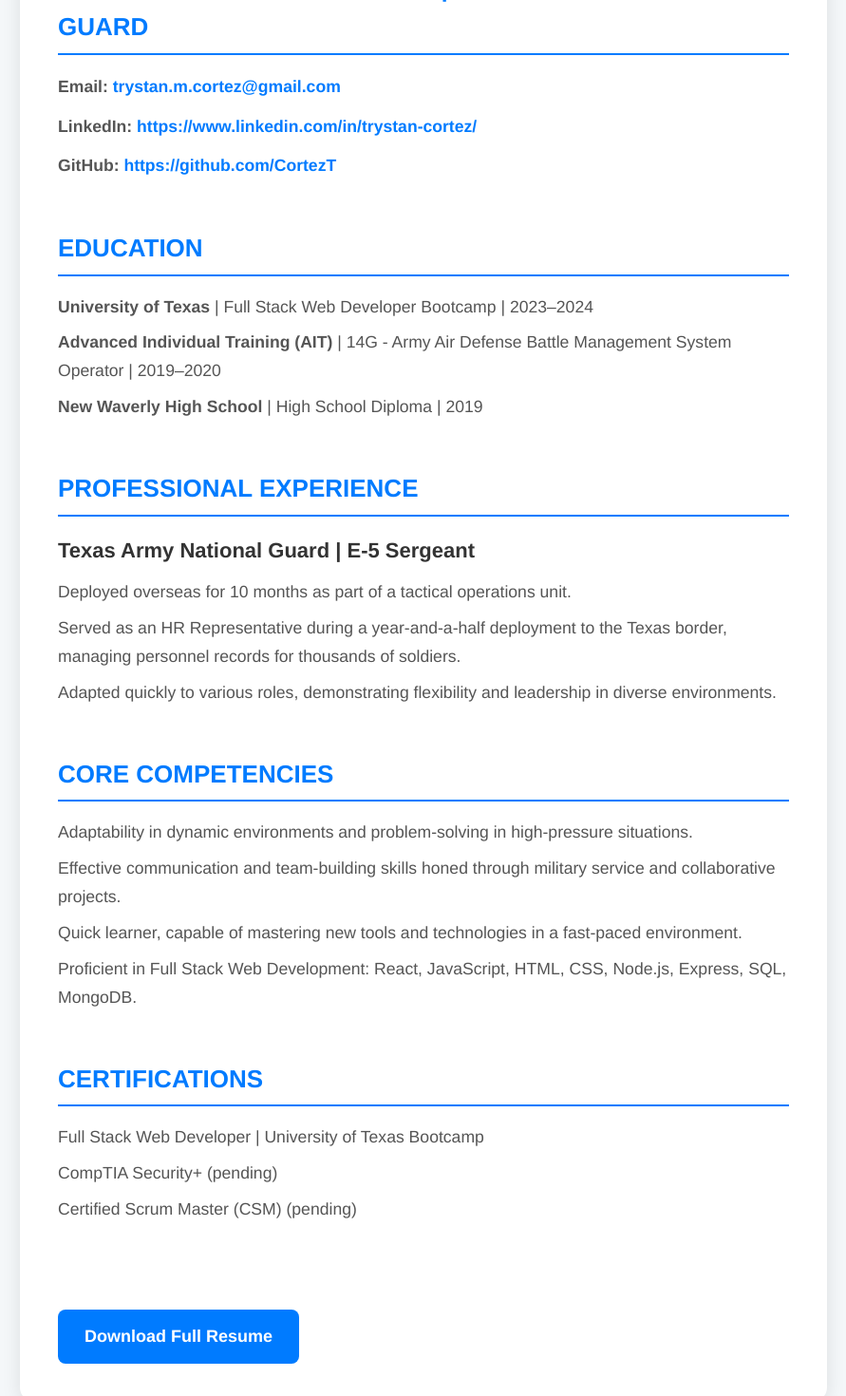
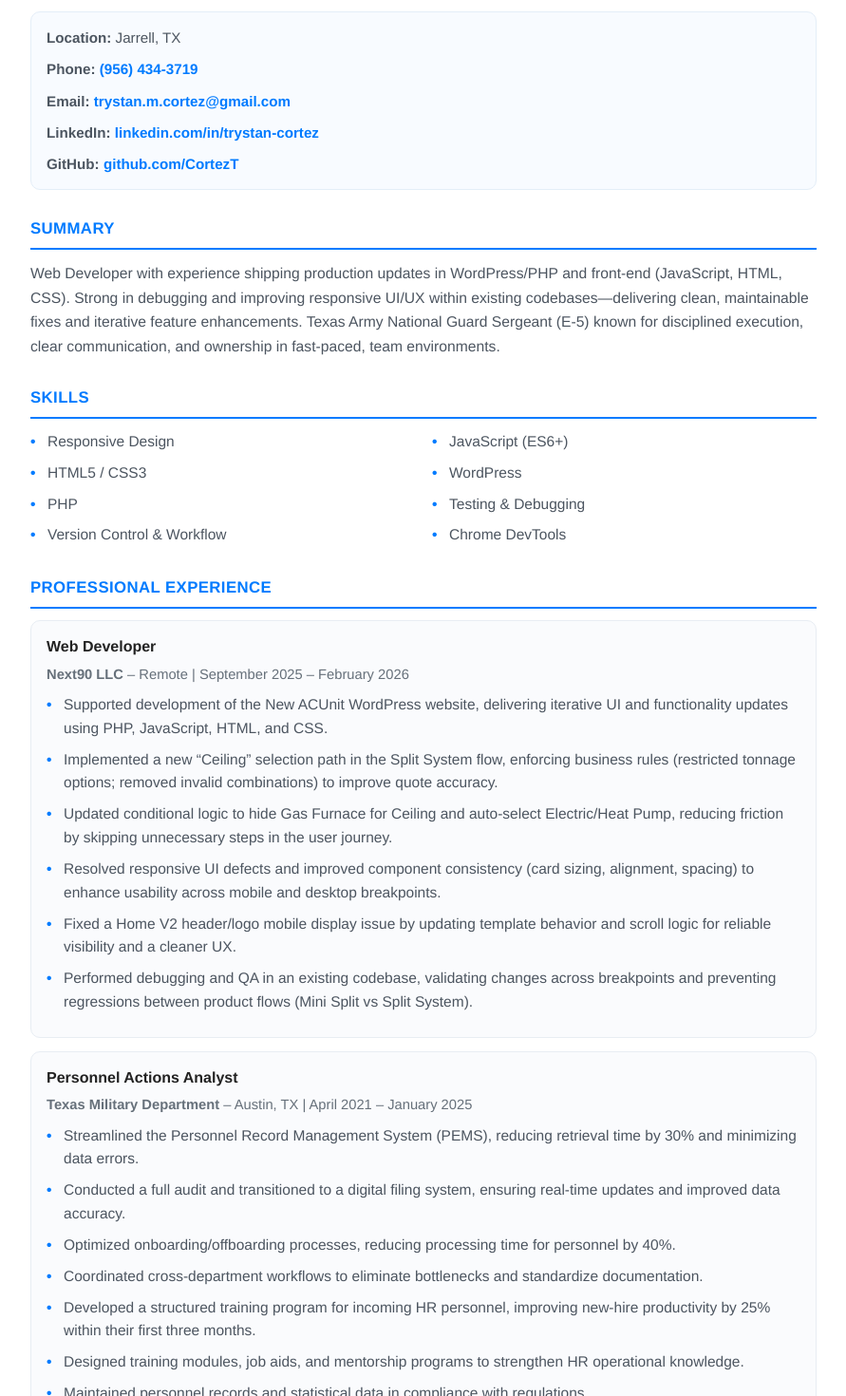
Before and after one commit to CortezT/My-Portfolio, a React (Create React App) app: page /resume in a window 1280 px wide. Shown: the part 280-1750 px from the top of the page at 95% size, without its empty margins (194-1085 px from the left). Built offline with nearby package versions, Linux system fonts and the light colour scheme.

Commit message:
update to resume

```diff
--- a/src/pages/Resume/index.js
+++ b/src/pages/Resume/index.js
@@ -4,56 +4,162 @@ import './style.css';
 function Resume() {
     return (
         <div className="resume">
-            <h1>Trystan Cortez</h1>
-            <h3>Full Stack Web Developer | U.S. Army National Guard</h3>
+            <h1>Trystan M. Cortez</h1>
+            <h3>Web Developer | Texas Army National Guard Sergeant (E-5)</h3>
 
             <section className="contact">
                 <p>
-                    <strong>Email:</strong> <a href="mailto:trystan.m.cortez@gmail.com">trystan.m.cortez@gmail.com</a>
+                    <strong>Location:</strong> Jarrell, TX
                 </p>
                 <p>
-                    <strong>LinkedIn:</strong> <a href="https://www.linkedin.com/in/trystan-cortez/" target="_blank" rel="noopener noreferrer">https://www.linkedin.com/in/trystan-cortez/</a>
+                    <strong>Phone:</strong> <a href="tel:+19564343719">(956) 434-3719</a>
                 </p>
                 <p>
-                    <strong>GitHub:</strong> <a href="https://github.com/CortezT" target="_blank" rel="noopener noreferrer">https://github.com/CortezT</a>
+                    <strong>Email:</strong>{' '}
+                    <a href="mailto:trystan.m.cortez@gmail.com">trystan.m.cortez@gmail.com</a>
+                </p>
+                <p>
+                    <strong>LinkedIn:</strong>{' '}
+                    <a
+                        href="https://www.linkedin.com/in/trystan-cortez/"
+                        target="_blank"
+                        rel="noopener noreferrer"
+                    >
+                        linkedin.com/in/trystan-cortez
+                    </a>
+                </p>
+                <p>
+                    <strong>GitHub:</strong>{' '}
+                    <a
+                        href="https://github.com/CortezT"
+                        target="_blank"
+                        rel="noopener noreferrer"
+                    >
+                        github.com/CortezT
+                    </a>
                 </p>
             </section>
 
-            <section className="education">
-                <h3>Education</h3>
+            <section className="summary">
+                <h3>Summary</h3>
+                <p>
+                    Web Developer with experience shipping production updates in WordPress/PHP and
+                    front-end (JavaScript, HTML, CSS). Strong in debugging and improving responsive
+                    UI/UX within existing codebases—delivering clean, maintainable fixes and iterative
+                    feature enhancements. Texas Army National Guard Sergeant (E-5) known for disciplined
+                    execution, clear communication, and ownership in fast-paced, team environments.
+                </p>
+            </section>
+
+            <section className="skills">
+                <h3>Skills</h3>
                 <ul>
-                    <li><strong>University of Texas</strong> | Full Stack Web Developer Bootcamp | 2023–2024</li>
-                    <li><strong>Advanced Individual Training (AIT)</strong> | 14G - Army Air Defense Battle Management System Operator | 2019–2020</li>
-                    <li><strong>New Waverly High School</strong> | High School Diploma | 2019</li>
+                    <li>Responsive Design</li>
+                    <li>JavaScript (ES6+)</li>
+                    <li>HTML5 / CSS3</li>
+                    <li>WordPress</li>
+                    <li>PHP</li>
+                    <li>Testing &amp; Debugging</li>
+                    <li>Version Control &amp; Workflow</li>
+                    <li>Chrome DevTools</li>
                 </ul>
             </section>
 
             <section className="experience">
                 <h3>Professional Experience</h3>
-                <h4>Texas Army National Guard | E-5 Sergeant</h4>
-                <ul>
-                    <li>Deployed overseas for 10 months as part of a tactical operations unit.</li>
-                    <li>Served as an HR Representative during a year-and-a-half deployment to the Texas border, managing personnel records for thousands of soldiers.</li>
-                    <li>Adapted quickly to various roles, demonstrating flexibility and leadership in diverse environments.</li>
-                </ul>
+
+                <div className="job">
+                    <h4>Web Developer</h4>
+                    <p><strong>Next90 LLC</strong> – Remote | September 2025 – February 2026</p>
+                    <ul>
+                        <li>
+                            Supported development of the New ACUnit WordPress website, delivering iterative UI
+                            and functionality updates using PHP, JavaScript, HTML, and CSS.
+                        </li>
+                        <li>
+                            Implemented a new “Ceiling” selection path in the Split System flow, enforcing
+                            business rules (restricted tonnage options; removed invalid combinations) to improve
+                            quote accuracy.
+                        </li>
+                        <li>
+                            Updated conditional logic to hide Gas Furnace for Ceiling and auto-select
+                            Electric/Heat Pump, reducing friction by skipping unnecessary steps in the user journey.
+                        </li>
+                        <li>
+                            Resolved responsive UI defects and improved component consistency (card sizing,
+                            alignment, spacing) to enhance usability across mobile and desktop breakpoints.
+                        </li>
+                        <li>
+                            Fixed a Home V2 header/logo mobile display issue by updating template behavior and
+                            scroll logic for reliable visibility and a cleaner UX.
+                        </li>
+                        <li>
+                            Performed debugging and QA in an existing codebase, validating changes across
+                            breakpoints and preventing regressions between product flows (Mini Split vs Split System).
+                        </li>
+                    </ul>
+                </div>
+
+                <div className="job">
+                    <h4>Personnel Actions Analyst</h4>
+                    <p><strong>Texas Military Department</strong> – Austin, TX | April 2021 – January 2025</p>
+                    <ul>
+                        <li>
+                            Streamlined the Personnel Record Management System (PEMS), reducing retrieval time by
+                            30% and minimizing data errors.
+                        </li>
+                        <li>
+                            Conducted a full audit and transitioned to a digital filing system, ensuring real-time
+                            updates and improved data accuracy.
+                        </li>
+                        <li>
+                            Optimized onboarding/offboarding processes, reducing processing time for personnel by 40%.
+                        </li>
+                        <li>
+                            Coordinated cross-department workflows to eliminate bottlenecks and standardize documentation.
+                        </li>
+                        <li>
+                            Developed a structured training program for incoming HR personnel, improving new-hire
+                            productivity by 25% within their first three months.
+                        </li>
+                        <li>
+                            Designed training modules, job aids, and mentorship programs to strengthen HR operational knowledge.
+                        </li>
+                        <li>
+                            Maintained personnel records and statistical data in compliance with regulations.
+                        </li>
+                    </ul>
+                </div>
             </section>
 
-            <section className="skills">
-                <h3>Core Competencies</h3>
-                <ul>
-                    <li>Adaptability in dynamic environments and problem-solving in high-pressure situations.</li>
-                    <li>Effective communication and team-building skills honed through military service and collaborative projects.</li>
-                    <li>Quick learner, capable of mastering new tools and technologies in a fast-paced environment.</li>
-                    <li>Proficient in Full Stack Web Development: React, JavaScript, HTML, CSS, Node.js, Express, SQL, MongoDB.</li>
-                </ul>
+            <section className="projects">
+                <h3>Projects</h3>
+                <div className="project">
+                    <h4>React Portfolio Website</h4>
+                    <p><strong>Tech:</strong> React, JavaScript, HTML, CSS</p>
+                    <ul>
+                        <li>
+                            Built a responsive portfolio site with reusable components and clean layout patterns
+                            to showcase web projects and skills.
+                        </li>
+                        <li>
+                            Implemented mobile-first styling and iterative UI refinements to ensure consistent
+                            presentation across devices.
+                        </li>
+                    </ul>
+                </div>
             </section>
 
-            <section className="certifications">
-                <h3>Certifications</h3>
+            <section className="education">
+                <h3>Education &amp; Training</h3>
                 <ul>
-                    <li>Full Stack Web Developer | University of Texas Bootcamp</li>
-                    <li>CompTIA Security+ (pending)</li>
-                    <li>Certified Scrum Master (CSM) (pending)</li>
+                    <li>
+                        <strong>Business Intelligence Analytics Program</strong> – TripleTen (Graduation: 2025)
+                    </li>
+                    <li>
+                        <strong>Coding Boot Camp Certificate Program</strong> – University of Texas at Austin
+                        (Graduation: 2024)
+                    </li>
                 </ul>
             </section>
 
--- a/src/pages/Resume/style.css
+++ b/src/pages/Resume/style.css
@@ -1,89 +1,114 @@
-/* General Reset */
+/* Reset */
 * {
     margin: 0;
     padding: 0;
     box-sizing: border-box;
 }
 
+/* Page */
 body {
     font-family: 'Helvetica Neue', Arial, sans-serif;
     background-color: #f4f7f9;
     color: #333;
     line-height: 1.6;
-    padding: 20px;
+    padding: 24px;
     display: flex;
     justify-content: center;
     align-items: flex-start;
-    height: 100vh;
+    min-height: 100vh;
+    /* allows full-page scrolling */
 }
 
 /* Resume Container */
 .resume {
-    max-width: 850px;
+    max-width: 900px;
     width: 100%;
-    margin: 0 auto;
-    padding: 40px;
-    background-color: #ffffff;
-    border-radius: 15px;
-    box-shadow: 0 4px 20px rgba(0, 0, 0, 0.1);
-    transition: box-shadow 0.3s ease-in-out;
-    overflow: hidden;
-    /* Prevent sections from overflowing */
-    margin-top: 30px;
+    margin: 20px auto;
+    padding: 36px;
+    background-color: #fff;
+    border-radius: 14px;
+    box-shadow: 0 8px 24px rgba(0, 0, 0, 0.08);
+    overflow-wrap: break-word;
 }
 
-.resume:hover {
-    box-shadow: 0 8px 20px rgba(0, 0, 0, 0.15);
+/* Top Header */
+.resume>h1 {
+    font-size: 2rem;
+    color: #222;
+    text-align: center;
+    margin-bottom: 6px;
+    letter-spacing: 0.5px;
 }
 
-/* Header */
-.resume h2 {
-    font-size: 36px;
-    color: #333;
-    margin-bottom: 15px;
-    font-weight: 700;
+.resume>h3 {
+    font-size: 1rem;
+    color: #5a6b7b;
     text-align: center;
-    letter-spacing: 1px;
+    margin-bottom: 24px;
+    font-weight: 500;
+    border: none;
+    text-transform: none;
+    padding-bottom: 0;
 }
 
-.resume h3 {
-    font-size: 26px;
+/* Generic Section Spacing */
+.resume section {
+    margin-bottom: 28px;
+}
+
+/* Section Titles */
+.resume section h3 {
+    font-size: 1.05rem;
     color: #007bff;
-    margin-bottom: 18px;
+    margin-bottom: 12px;
     text-transform: uppercase;
     border-bottom: 2px solid #007bff;
     padding-bottom: 6px;
-    font-weight: 600;
+    letter-spacing: 0.4px;
 }
 
-/* Section Headers */
+/* Job / Project Titles */
 .resume h4 {
-    color: #333;
-    font-size: 22px;
-    margin-bottom: 12px;
-    font-weight: 600;
+    color: #222;
+    font-size: 1rem;
+    margin-bottom: 4px;
+    font-weight: 700;
 }
 
-/* Paragraphs and Text */
+/* Paragraphs */
 .resume p {
-    color: #555;
-    font-size: 1.1rem;
-    margin-bottom: 16px;
-    line-height: 1.8;
-    text-align: justify;
+    color: #4c5560;
+    font-size: 0.98rem;
+    margin-bottom: 10px;
+    line-height: 1.65;
+    text-align: left;
 }
 
+/* Lists */
 .resume ul {
-    list-style-type: none;
+    list-style: none;
     padding-left: 0;
-    margin-bottom: 20px;
+    margin-top: 8px;
+    margin-bottom: 10px;
 }
 
 .resume li {
-    font-size: 1.1rem;
-    color: #555;
-    margin-bottom: 10px;
-    line-height: 1.7;
+    font-size: 0.97rem;
+    color: #4c5560;
+    margin-bottom: 8px;
+    line-height: 1.6;
+    padding-left: 18px;
+    position: relative;
+}
+
+/* Custom bullet */
+.resume li::before {
+    content: "•";
+    color: #007bff;
+    position: absolute;
+    left: 0;
+    top: 0;
+    font-weight: bold;
 }
 
 /* Links */
@@ -91,7 +116,7 @@ body {
     color: #007bff;
     text-decoration: none;
     font-weight: 600;
-    transition: color 0.3s ease-in-out;
+    transition: color 0.2s ease;
 }
 
 .resume a:hover {
@@ -99,87 +124,123 @@ body {
     text-decoration: underline;
 }
 
+/* Contact Section */
+.contact {
+    background: #f8fbff;
+    border: 1px solid #e4eef8;
+    border-radius: 10px;
+    padding: 14px 16px;
+    margin-bottom: 24px;
+}
+
+.contact p {
+    margin-bottom: 8px;
+    font-size: 0.95rem;
+    text-align: left;
+}
+
+.contact p:last-child {
+    margin-bottom: 0;
+}
+
+/* Summary */
+.summary p {
+    margin-bottom: 0;
+}
+
+/* Experience / Project Cards */
+.job,
+.project {
+    background: #fafbfd;
+    border: 1px solid #e8edf3;
+    border-radius: 10px;
+    padding: 14px 16px;
+    margin-bottom: 14px;
+}
+
+.job:last-child,
+.project:last-child {
+    margin-bottom: 0;
+}
+
+.job p,
+.project p {
+    margin-bottom: 8px;
+    color: #66707a;
+    font-size: 0.92rem;
+}
+
+/* Skills Grid (optional enhancement) */
+.skills ul {
+    display: grid;
+    grid-template-columns: repeat(2, minmax(0, 1fr));
+    gap: 6px 18px;
+}
+
+.skills li {
+    margin-bottom: 2px;
+}
+
 /* Download Button */
 .resume .resume-download {
     display: inline-block;
-    padding: 14px 28px;
+    margin-top: 10px;
+    padding: 12px 20px;
     background-color: #007bff;
-    color: white;
+    color: #fff;
+    border-radius: 8px;
+    font-size: 0.95rem;
+    font-weight: 700;
     text-decoration: none;
-    border-radius: 8px;
-    font-size: 18px;
-    font-weight: 600;
-    margin-top: 40px;
-    text-align: center;
-    transition: background-color 0.3s ease, transform 0.2s ease;
+    transition: background-color 0.2s ease, transform 0.15s ease;
 }
 
 .resume .resume-download:hover {
     background-color: #0056b3;
-    transform: translateY(-3px);
-}
-
-/* Contact Section */
-.contact {
-    text-align: center;
-    margin-bottom: 20px;
-}
-
-.contact p {
-    font-size: 1.1rem;
-    margin-bottom: 10px;
-}
-
-.contact a {
-    color: #007bff;
-    font-weight: 600;
+    transform: translateY(-1px);
     text-decoration: none;
 }
 
-.contact a:hover {
-    text-decoration: underline;
-}
+/* Responsive */
+@media (max-width: 768px) {
+    body {
+        padding: 12px;
+    }
 
-/* Sections */
-.resume section {
-    margin-bottom: 50px;
-}
-
-/* Section Content */
-.resume section ul {
-    margin-top: 10px;
-}
-
-.resume section ul li {
-    margin-bottom: 8px;
-}
-
-/* Responsive Styles */
-@media (max-width: 768px) {
     .resume {
         padding: 20px;
-        width: 90%;
+        margin: 10px auto;
+        border-radius: 10px;
     }
 
-    .resume h2 {
-        font-size: 28px;
+    .resume>h1 {
+        font-size: 1.5rem;
     }
 
-    .resume h3 {
-        font-size: 22px;
+    .resume>h3 {
+        font-size: 0.92rem;
+        margin-bottom: 18px;
+    }
+
+    .resume section h3 {
+        font-size: 0.95rem;
     }
 
     .resume h4 {
-        font-size: 20px;
-    }
-
-    .resume .resume-download {
-        padding: 12px 24px;
-        font-size: 16px;
+        font-size: 0.95rem;
     }
 
     .resume p,
     .resume li {
-        font-size: 1rem;
+        font-size: 0.92rem;
+    }
+
+    .skills ul {
+        grid-template-columns: 1fr;
+    }
+
+    .resume .resume-download {
+        width: 100%;
+        text-align: center;
     }
 }
```
